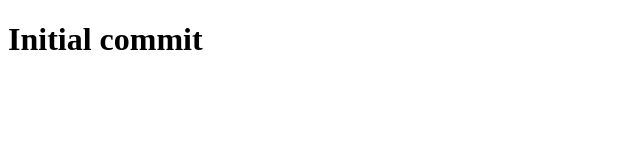
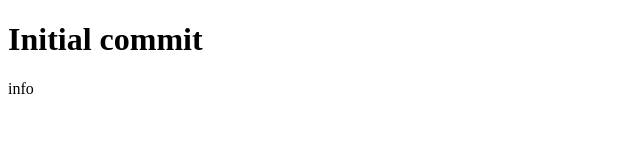
Before and after one commit to rosaliegomez/signature, a plain HTML site: page index.html in a window 1280 px wide. Shown: the full height of the page, 0-640 px from the left. Drawn offline with Linux system fonts and the light colour scheme.

Commit message:
Initial commit

```diff
--- a/index.html
+++ b/index.html
@@ -7,6 +7,7 @@
 <body>
 
 <h1>Initial commit</h1>
+<p>info</p>
 
 </body>
 </html>
```
